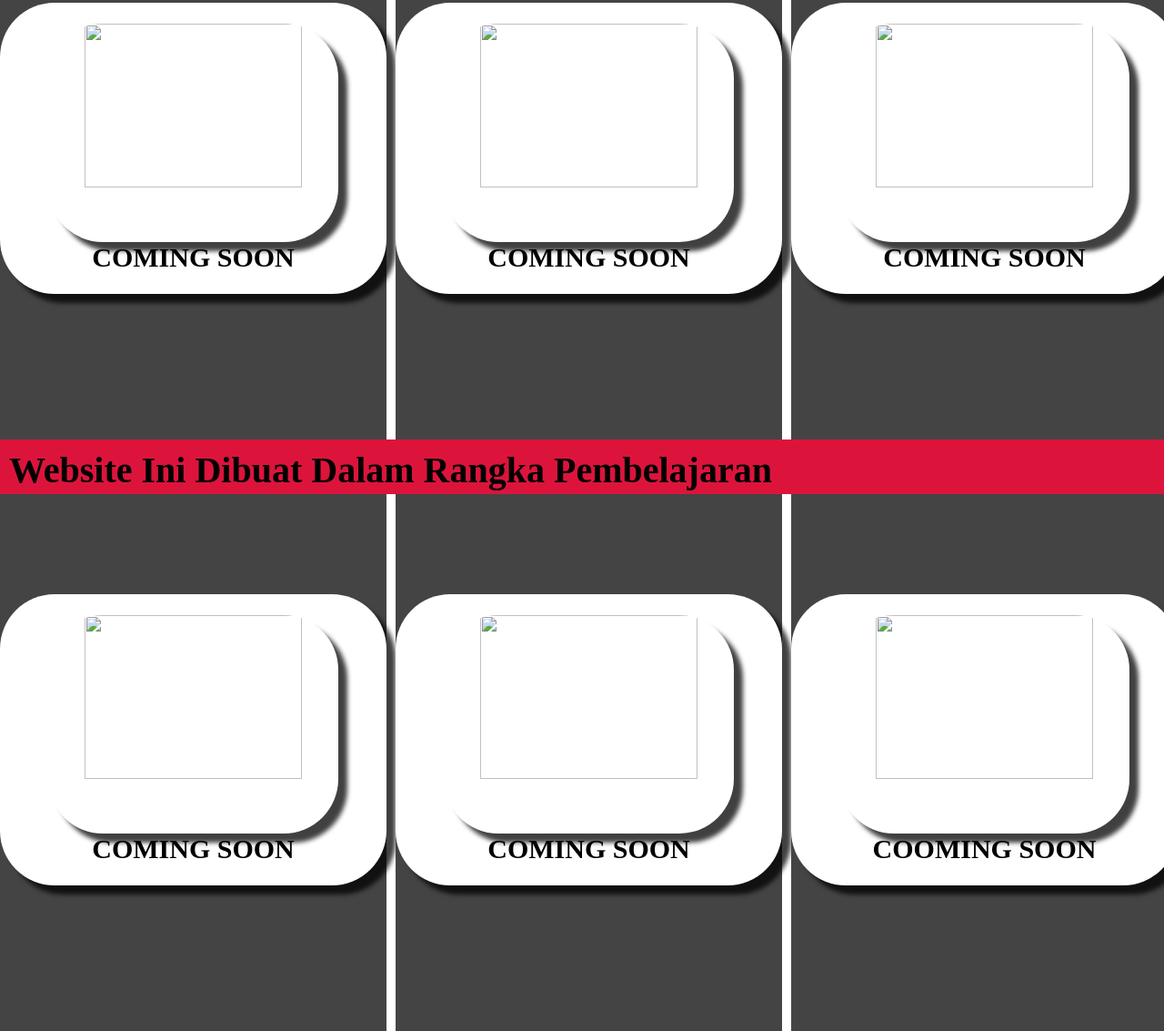
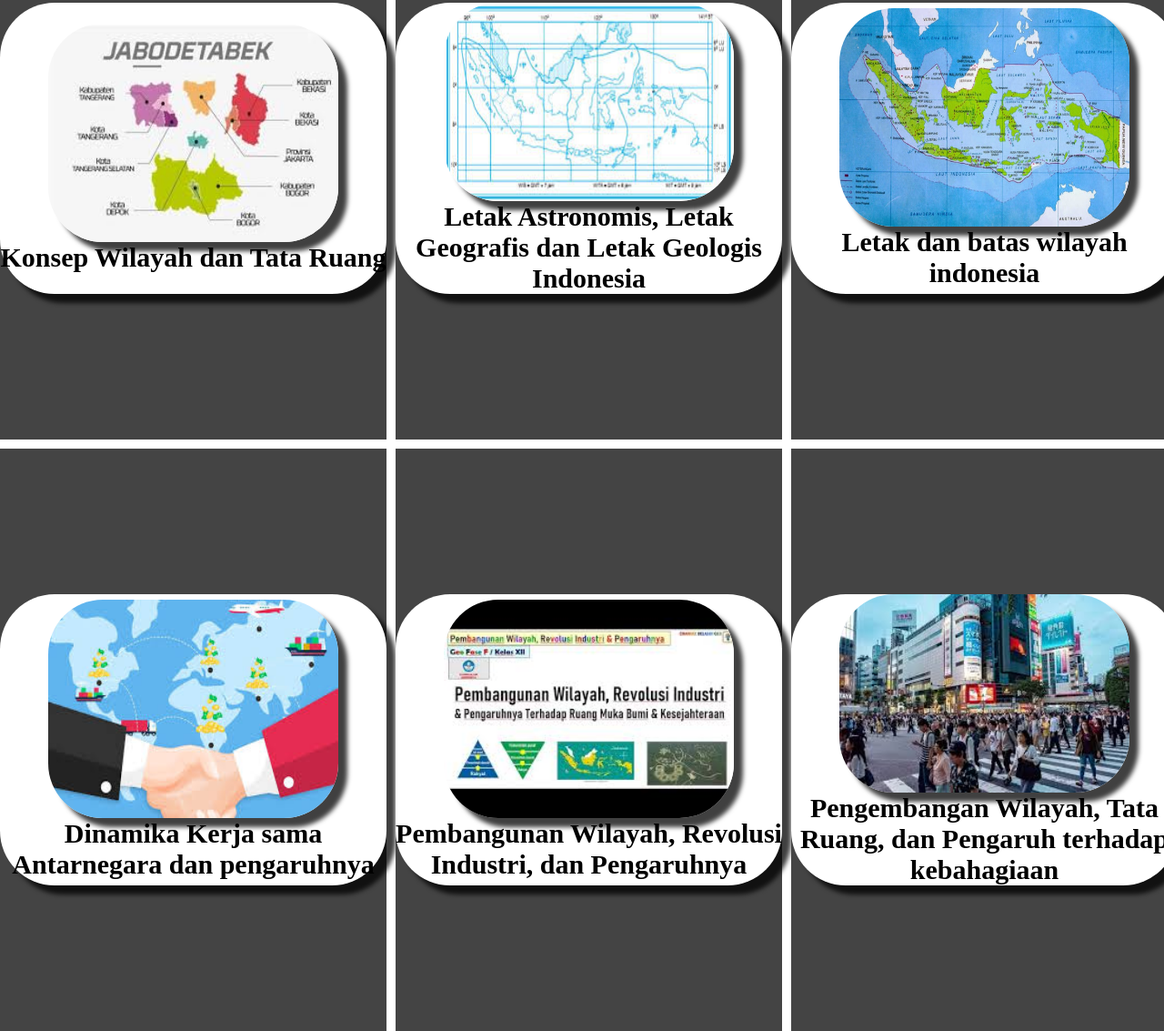
Before and after one commit to putraalfa833-eng/Belajar, a plain HTML site: page Geografi.html in a window 1280 px wide. Shown: the part 257-1390 px from the top of the page at 91% size. Drawn offline with Linux system fonts and the light colour scheme.

Commit message:
Add files via upload
Signed-off-by: putraalfa833-eng <putraalfa833@gmail.com>

```diff
--- a/Geografi.html
+++ b/Geografi.html
@@ -39,64 +39,54 @@
 
 
     <!--CONTENT 2-->
-     <div class="container-content">
-    <a href="https://www.youtube.com/watch?v=UX885MOoq_A"
+<div class="container-content">
+    <a href="https://youtu.be/bQ97ykrjuys?si=UEIKPfMnpWRpderP"
      class="a-content">
-         <img src="" class="img-content" />
-         <p>COMING SOON</p>
+         <img src="tata ruang.jpg" class="img-content" />
+         <p>Konsep Wilayah dan Tata Ruang</p>
         </a>
     </div>
 
-         <div class="container-content">
-    <a href="https://www.youtube.com"
+    <div class="container-content">
+    <a href="https://youtu.be/invdwUjcYxA?si=mp5LCT4_CMwLCBM7"
      class="a-content">
-         <img src="" class="img-content" />
-         <p>COMING SOON</p>
+         <img src="letak.jpg" class="img-content" />
+         <p>Letak Astronomis, Letak Geografis dan Letak Geologis Indonesia</p>
+        </a>
+    </div>
+
+    <div class="container-content">
+    <a href="https://youtu.be/No_TqrSXCgA?si=kyEiJas-cET_Khpt"
+     class="a-content">
+         <img src="wilayah.jpg" class="img-content" />
+         <p>Letak dan batas wilayah indonesia</p>
+        </a>
+    </div>
+
+    <div class="container-content">
+    <a href="https://m.youtube.com/watch?v=yIlDd8FNEGU&pp=4gcMEgpwZXJwbGV4aXR5"
+     class="a-content">
+         <img src="Kerja.jpg" class="img-content" />
+         <p>Dinamika Kerja sama Antarnegara dan pengaruhnya</p>
+        </a>
+    </div>
+
+    <div class="container-content">
+    <a href="https://m.youtube.com/watch?v=jP2kb61G_Go&pp=4gcMEgpwZXJwbGV4aXR5"
+     class="a-content">
+         <img src="pembangunan wilayah.jpg" class="img-content" />
+         <p>Pembangunan Wilayah, Revolusi Industri, dan Pengaruhnya</p>
+        </a>
+    </div>
+
+    <div class="container-content">
+    <a href="https://www.youtube.com/watch?v=UX885MOoq_A"
+     class="a-content">
+         <img src="perkembangan.jpg" class="img-content" />
+         <p>Pengembangan Wilayah, Tata Ruang, dan Pengaruh terhadap kebahagiaan</p>
         </a>
     </div>
 
 
-    <div class="container-content">
-    <a href="https://www.youtube.com"
-     class="a-content">
-         <img src="" class="img-content" />
-         <p>COMING SOON</p>
-        </a>
-    </div>
-
-    <div class="container-content">
-    <a href="https://www.youtube.com"
-     class="a-content">
-         <img src="" class="img-content" />
-         <p>COMING SOON</p>
-        </a>
-    </div>
-
-     <div class="container-content">
-    <a href="https://www.youtube.com"
-     class="a-content">
-         <img src="" class="img-content" />
-         <p>COMING SOON</p>
-        </a>
-    </div>
-
-     <div class="container-content">
-    <a href="https://www.youtube.com"
-     class="a-content">
-         <img src="" class="img-content" />
-         <p>COOMING SOON</p>
-        </a>
-    </div>
 
     <!--CONTENT 2 END-->
-
-
-
-      <!-- FOOTER -->
-<div class="container-footer">
-    <h1 class="h1-footer">Website Ini Dibuat Dalam Rangka Pembelajaran</h1>
-</div>
-      <!-- FOOTER END -->
-     </div>
-    </body>
-</html>
```
Also changed, not shown: Biologi.html (+0 -11 lines), Kimia.html (+0 -11 lines), Matematika.html (+14 -12 lines), Sosiologi.html (+6 -6 lines), Kerja.jpg (added), digital.webp (added), globalisaasi.webp (added), globalisasi.jpg (added), komunitas.jpg (added), letak.jpg (added), pembangunan wilayah.jpg (added), pengembangan.jpg (added), perkembangan.jpg (added), sosial.webp (added), 2 more files.
